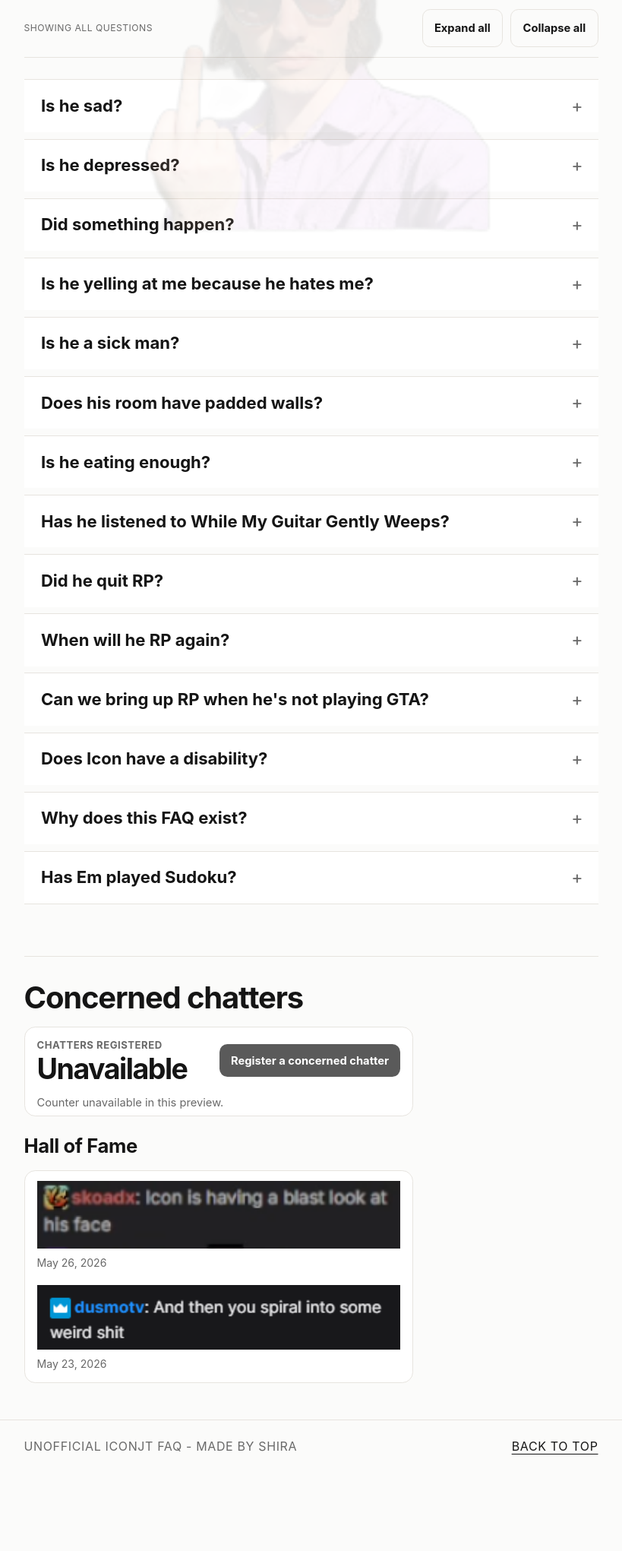
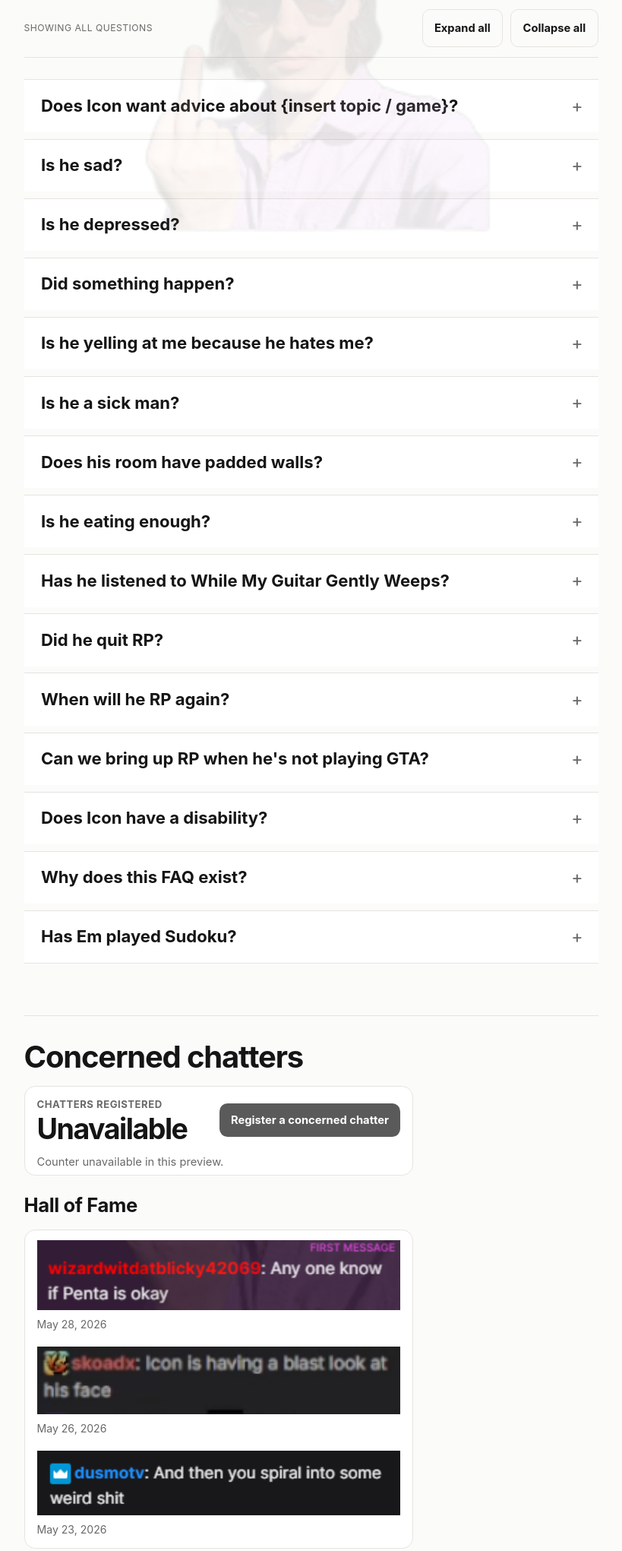
Before and after one commit to bgigurtsis/faq-site, a website: page index.html in a window 1280 px wide. Shown: the part 354-2395 px from the top of the page at 76% size, without its empty margins (223-1042 px from the left). Before the commit the page ends 2309 px from the top, so only its background shows below. Drawn offline with Linux system fonts and the light colour scheme; no server answers.

Commit message:
Add FAQ entry about Icon not wanting unsolicited advice

```diff
--- a/index.html
+++ b/index.html
@@ -34,6 +34,13 @@
 
       <section class="faq-shell" id="faq-list" aria-label="Frequently asked questions">
         <div class="category">
+          <details class="faq-item" data-category="iconjt-lore">
+            <summary>Does Icon want advice about {insert topic / game}?</summary>
+            <div class="answer">
+              <p>NO HE DOESN'T WANT YOUR ADVICE UNLESS HE EXPLICITLY ASKS FOR IT.</p>
+            </div>
+          </details>
+
           <details class="faq-item" data-category="iconjt-lore">
             <summary>Is he sad?</summary>
             <div class="answer">
@@ -156,6 +163,10 @@
                  copy this <figure> block, update the src/alt, and put the
                  date the chatter was spotted in the figcaption. Newest first. -->
             <figure class="concerned-card">
+              <img src="public/concerned/wizardwitdatblicky-penta.png" alt="wizardwitdatblicky42069 saying: Any one know if Penta is okay" loading="lazy">
+              <figcaption>May 28, 2026</figcaption>
+            </figure>
+            <figure class="concerned-card">
               <img src="public/concerned/skoadx-blast.png" alt="skoadx saying: Icon is having a blast look at his face" loading="lazy">
               <figcaption>May 26, 2026</figcaption>
             </figure>
```
Also changed, not shown: public/concerned/wizardwitdatblicky-penta.png (added).
